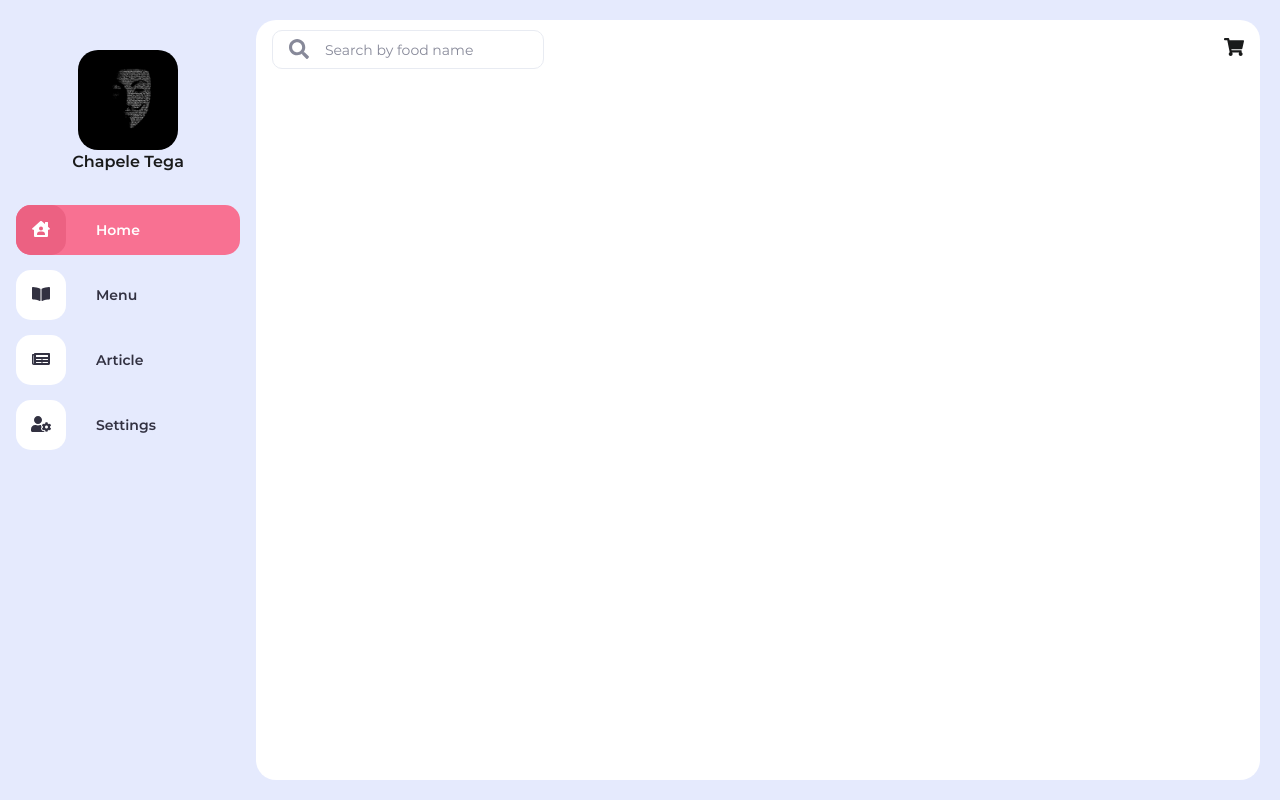
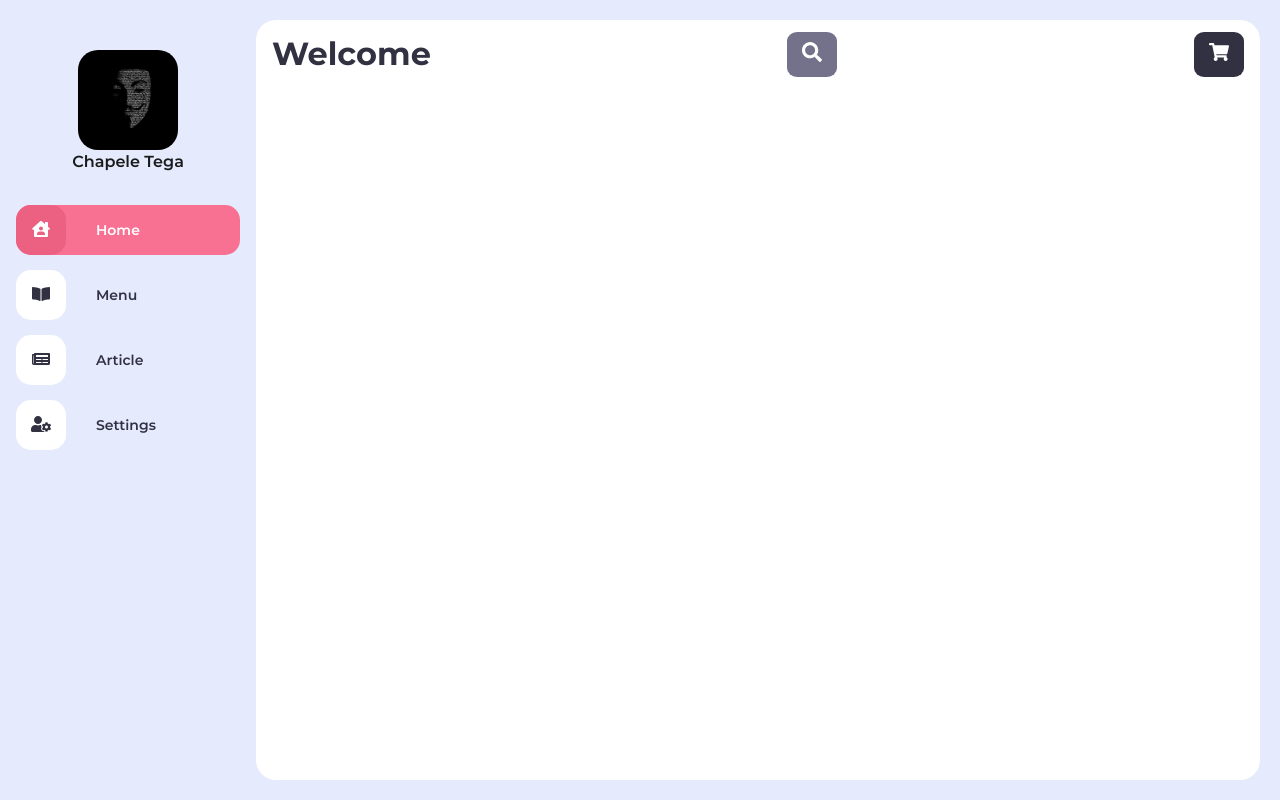
Before and after one commit to ereyomi/mamaoke, an Angular app in the folder client/: page /dashboard in a window 1280 px wide. Built offline with nearby package versions, Linux system fonts and the light colour scheme.

Commit message:
feat: added welcome text

```diff
--- a/client/src/app/dashboard/components/dashboard-header/dashboard-header.component.html
+++ b/client/src/app/dashboard/components/dashboard-header/dashboard-header.component.html
@@ -4,13 +4,18 @@
       <img src="assets/img/user.png" alt="" />
     </div>
   </div>
-  <div class="search-icon" (click)="toggleSearched()" *ngIf="!isToSearch">
+  <div class="dash-name">
+    <p>
+      Welcome
+    </p>
+  </div>
+  <div class="search-icon dash-bg-icon" (click)="toggleSearched()" *ngIf="!isToSearch">
     <fa-icon [icon]="icons.search"></fa-icon>
   </div>
   <div class="search-input" *ngIf="isToSearch">
     <app-inputs [config]="searchConfig"></app-inputs>
   </div>
-  <div class="cart-icon">
+  <div class="cart-icon dash-bg-icon">
     <fa-icon [icon]="icons.cart"></fa-icon>
   </div>
 </div>
--- a/client/src/app/dashboard/components/dashboard-header/dashboard-header.component.ts
+++ b/client/src/app/dashboard/components/dashboard-header/dashboard-header.component.ts
@@ -19,7 +19,7 @@ export class DashboardHeaderComponent implements OnInit {
     cart: faShoppingCart,
     search: faSearch
   };
-  searchStatus = true;
+  searchStatus = false;
   constructor() { }
 
   ngOnInit(): void {
--- a/client/src/theme/components/_dashboard.scss
+++ b/client/src/theme/components/_dashboard.scss
@@ -67,4 +67,35 @@
       height: 20px !important;
     }
   }
+
+  .dash-bg-icon {
+    @include flexbox;
+    @include align-items(center);
+    @include justify-content(center);
+    padding: rem(10) rem(15);
+    border-radius: 20%;
+
+    fa-icon {
+      color: white;
+    }
+  }
+
+  .search-icon {
+    background: var(--app-color-74728b);
+  }
+
+  .cart-icon {
+    background: var(--app-color-323141);
+  }
+
+  .dash-name {
+    font-family: Montserrat;
+    font-size: 2rem;
+    font-weight: 900;
+    color: var(--app-color-323141);
+
+    p {
+      margin: 0 !important;
+    }
+  }
 }
```
